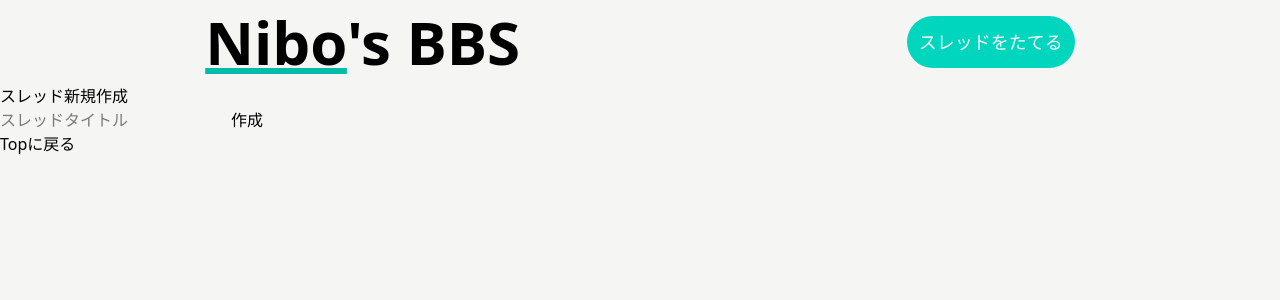
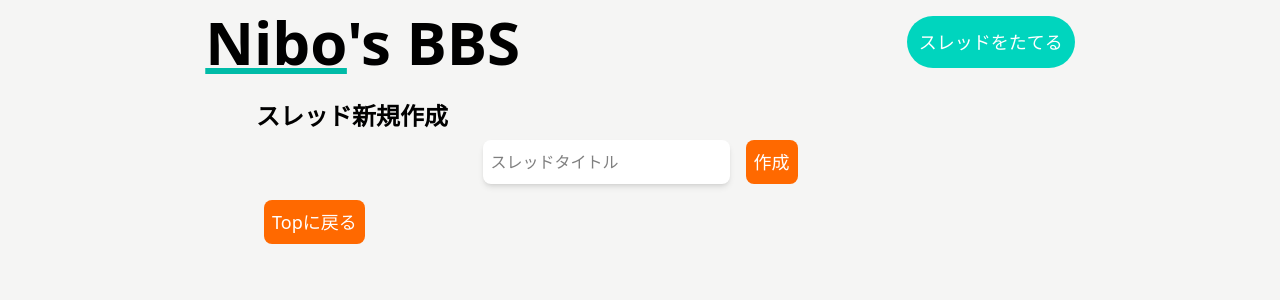
Before and after one commit to nibo164/react-stations-2, a React (Vite) app: page /threads/new in a window 1280 px wide. Shown: the top 300 px of the page. Built offline with nearby package versions, Linux system fonts and the light colour scheme.

Commit message:
[update]スレッド作成画面のデザイン調整

```diff
--- a/src/MakeThreadMenu.jsx
+++ b/src/MakeThreadMenu.jsx
@@ -22,16 +22,28 @@ const MakeThreadMenu = () => {
   };
 
   return (
-    <>
-      <h2>スレッド新規作成</h2>
-      <form onSubmit={handleSubmit}>
-        <input type="text" name="title" placeholder="スレッドタイトル" />
-        <button type="submit">作成</button>
+    <div class="w-3/5 h-full mx-auto my-4">
+      <h2 class="text-2xl font-semibold">スレッド新規作成</h2>
+      <form onSubmit={handleSubmit} class="flex justify-center">
+        <input
+          type="text"
+          name="title"
+          placeholder="スレッドタイトル"
+          class="bg-white rounded-lg p-2 m-2 shadow-md focus:outline-none focus:ring-2 focus:ring-orange-500"
+        />
+        <button
+          type="submit"
+          class="text-lg text-white bg-orange-500 hover:bg-orange-600 p-2 m-2 rounded-lg"
+        >
+          作成
+        </button>
       </form>
       <Link to="/">
-        <button>Topに戻る</button>
+        <button class="text-lg text-white bg-orange-500 hover:bg-orange-600 p-2 m-2 rounded-lg">
+          Topに戻る
+        </button>
       </Link>
-    </>
+    </div>
   );
 };
 
```
